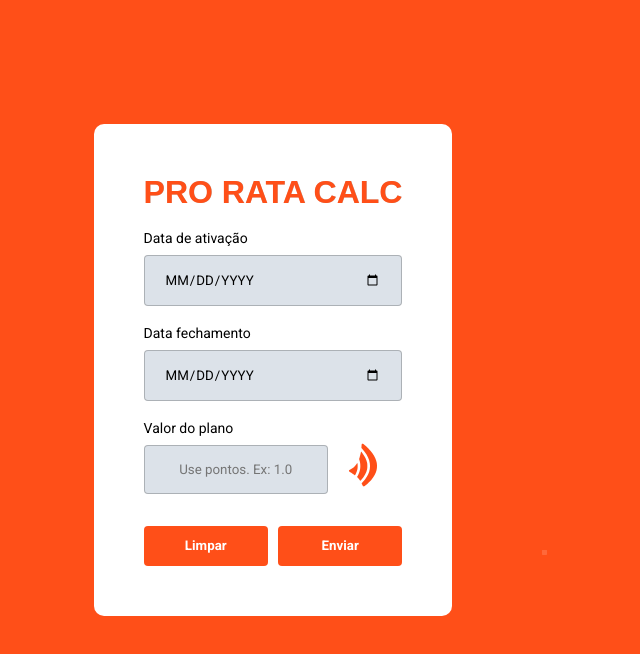
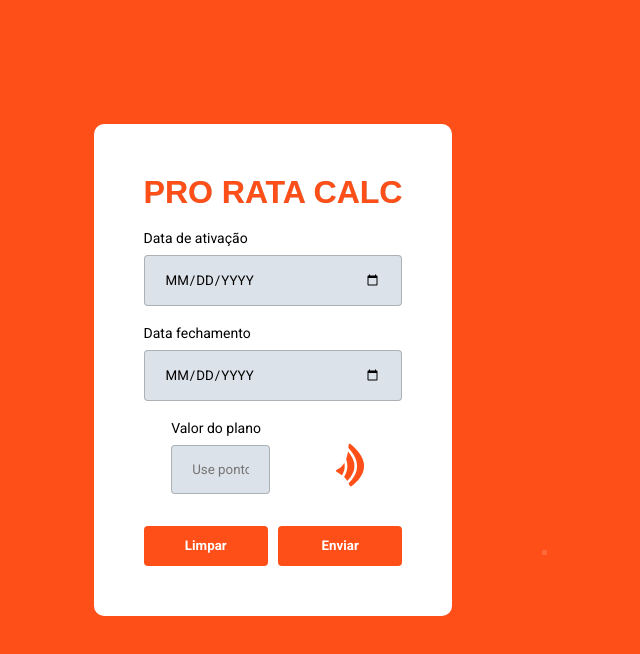
Before and after one commit to mviniciussb/QuickBill, a plain HTML site: page index.html in a window 1280 px wide. Shown: the whole page, without its empty margins (367-1007 px from the left). Drawn offline with Linux system fonts and the light colour scheme; a web font is replaced by a local one.

Commit message:
melhorado a estetica

```diff
--- a/javascript/utils.js
+++ b/javascript/utils.js
@@ -7,8 +7,8 @@ export function formula(){
         const startDateInput = document.getElementById('startDate').value;
         const endDateInput = document.getElementById('endDate').value;
         const number = Number(document.getElementById('number').value)
-        number = number.toLocaleString("pt-BR")
 
+        console.log(startDateInput, endDateInput);
 
         const startDate = new Date(startDateInput);
         const endDate = new Date(endDateInput);
--- a/styles/style.css
+++ b/styles/style.css
@@ -61,7 +61,7 @@ h1 {
 
 .input-wrapper input[type="text"]{
     text-align: center;
-    width: 95%;
+    width: 100%;
 }
 
 .input-wrapper label {
@@ -181,13 +181,16 @@ form button:hover {
 .myForm div:nth-child(4){
     display: flex;
     flex-direction: row;
-    /* gap: 1rem; */
     align-items: end;
+
+    justify-content: space-around;
 }
 
 .class-col{
     display: flex;
     flex-direction: column;
+    width: 38%;
+    justify-content: left;
 }
 
 .brisanet-logo-img{
```
Also changed, not shown: javascript/main.js (line endings or trailing spaces).
